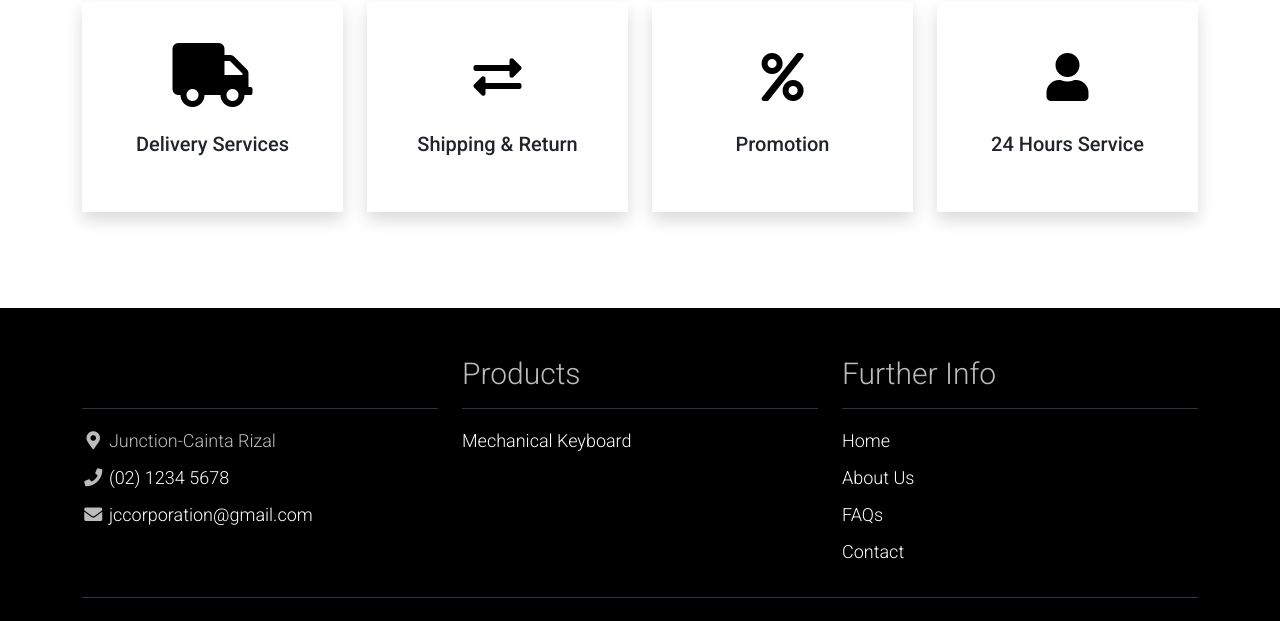
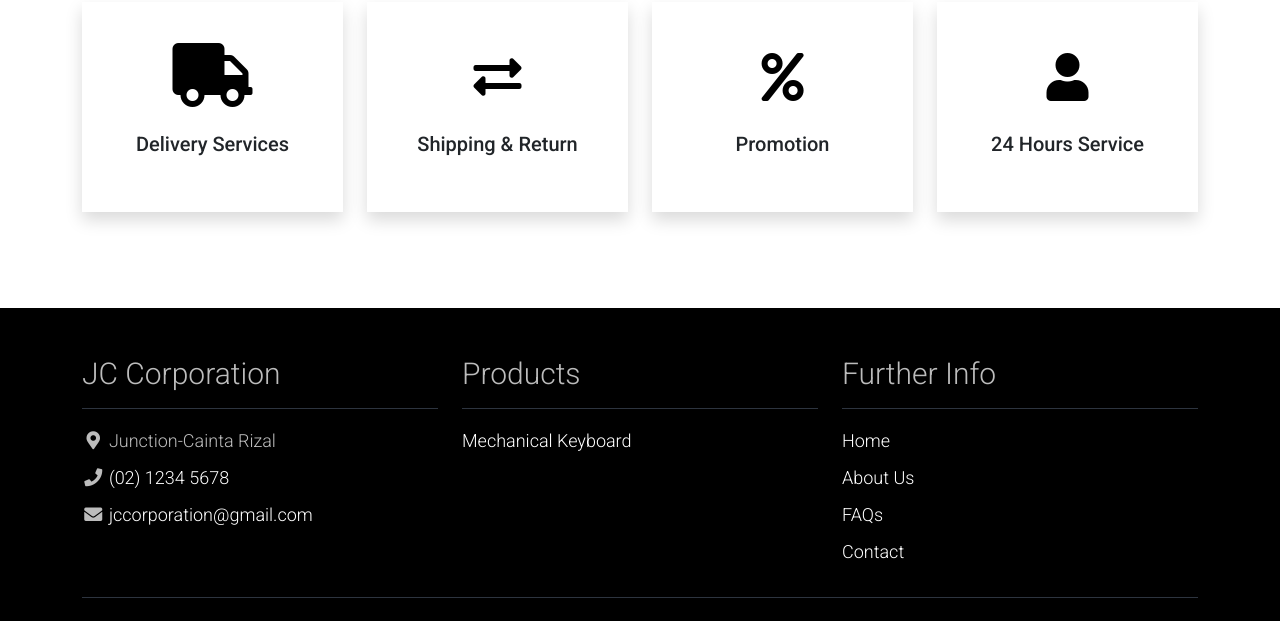
Before and after one commit to Attraxion/JC-Corps, a plain HTML site: page About.html in a window 1280 px wide. Shown: the part 687-1308 px from the top of the page. Drawn offline with Linux system fonts and the light colour scheme.

Commit message:
About.html

```diff
--- a/About.html
+++ b/About.html
@@ -223,7 +223,7 @@
             <div class="row">
 
                 <div class="col-md-4 pt-5">
-                    <h2 class="h2 text-success border-bottom pb-3 border-light logo">JC Corporation</h2>
+                    <h2 class="h2 text-light border-bottom pb-3 border-light">JC Corporation</h2>
                     <ul class="list-unstyled text-light footer-link-list">
                         <li>
                             <i class="fas fa-map-marker-alt fa-fw"></i>
```
